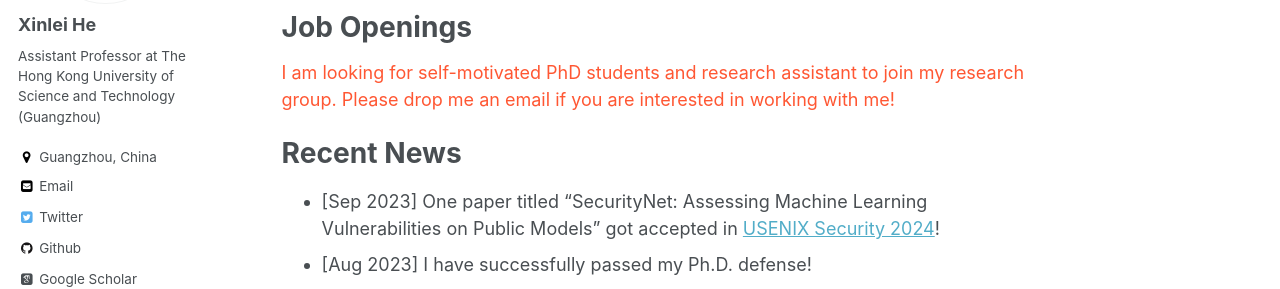
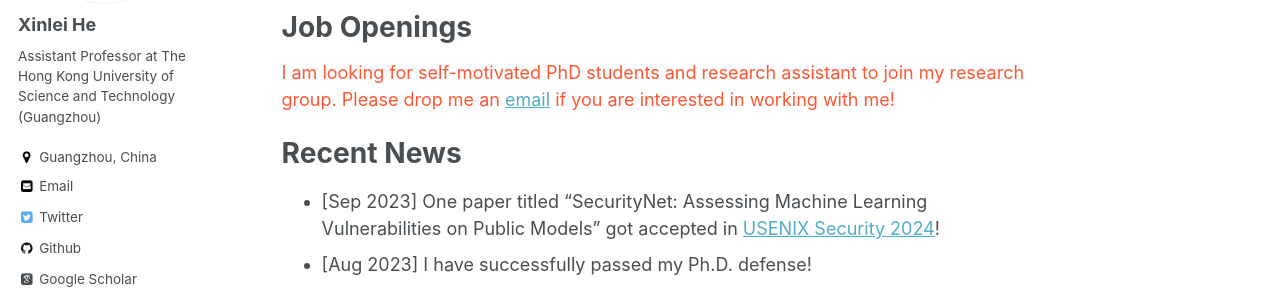
Before and after one commit to xinleihe/xinleihe.github.io, a Jekyll site: the page built from _pages/about.md, in a window 1280 px wide and 900 px high. Shown: the part 354-643 px from the top of the window. Built offline with Jekyll 4.4.1, drawn with Linux system fonts in a browser that asks for light colours; some web fonts are replaced; part of the change alters nothing that is shown.

Commit message:
update email

```diff
--- a/_pages/about.md
+++ b/_pages/about.md
@@ -19,7 +19,7 @@ I received my bachelor (2017) and master (2020) degrees from Fudan University, a
 
 Job Openings
 ======
-<span style="color:rgb(255, 87, 51)">I am looking for self-motivated PhD students and research assistant to join my research group. Please drop me an email if you are interested in working with me!</span>
+<span style="color:rgb(255, 87, 51)">I am looking for self-motivated PhD students and research assistant to join my research group. Please drop me an [email](mailto:xinleihe@hkust-gz.edu.cn) if you are interested in working with me!</span>
 
 <!-- <span style="color:rgb(0, 119, 181)"><b>I'm looking for jobs from both acadamia and industry! Please drop me an email (wooohxl@gmail.com) if you think I'd be a good fit for your team :D</b></span> -->
 
```
